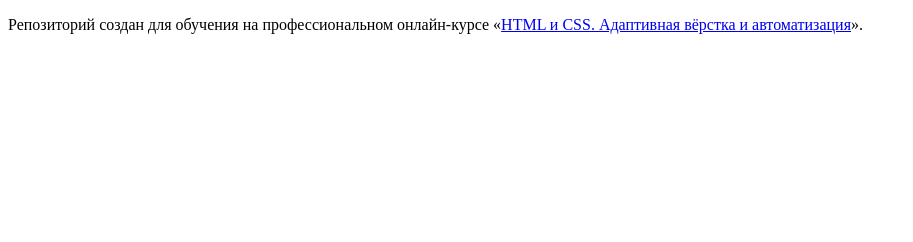
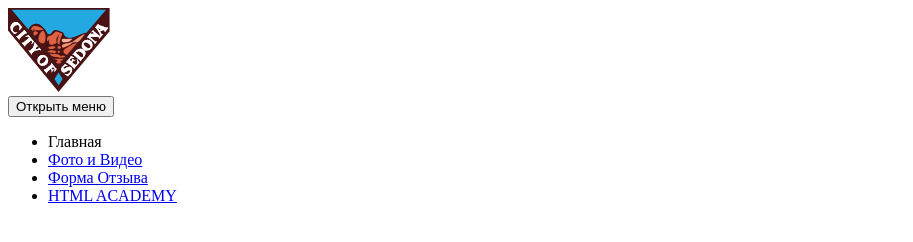
Before and after one commit to Acypuk/1591675-sedona-22, a website: page source/index.html in a window 1280 px wide. Shown: the whole page, without its empty margins (0-913 px from the left). Drawn offline with Linux system fonts and the light colour scheme.

Commit message:
Сверстал шапку главной страницы

```diff
--- a/source/index.html
+++ b/source/index.html
@@ -1,12 +1,33 @@
 <!DOCTYPE html>
-<html lang="ru">
+<html class="page" lang="ru">
   <head>
     <meta charset="utf-8">
     <title>HTML Academy: Седона</title>
   </head>
-  <body>
-
-    <p>Репозиторий создан для обучения на профессиональном онлайн‑курсе «<a href="https://htmlacademy.ru/intensive/adaptive">HTML и CSS. Адаптивная вёрстка и автоматизация</a>».</p>
-
+  <body class="page__body">
+    <header class="page-header">
+      <a class="page-header__logo">
+        <img class="page-header__logo-image" src="/source/img/logotype-mobile.svg.svg" width="102" height="84" alt="CITY OF CEDONA">
+      </a>
+      <nav class="main-nav">
+        <button class="main-nav__toggle" type="button"><span class="visually-hidden">Открыть меню</span></button>
+        <div class="main-nav__wrapper">
+          <ul class="main-nav__list">
+            <li class="list__item list__item--active">
+              <a>Главная</a>
+            </li>
+            <li class="list__item">
+              <a href="media.html">Фото и Видео</a>
+            </li>
+            <li class="list__item">
+              <a href="feedback.html">Форма Отзыва</a>
+            </li>
+            <li class="list__item">
+              <a href="https://htmlacademy.ru">HTML ACADEMY</a>
+            </li>
+          </ul>
+        </div>
+      </nav>
+    </header>
   </body>
 </html>
```
Also changed, not shown: source/feedback.html (added), source/img/logotype-mobile.svg.svg (added), source/media.html (added).
